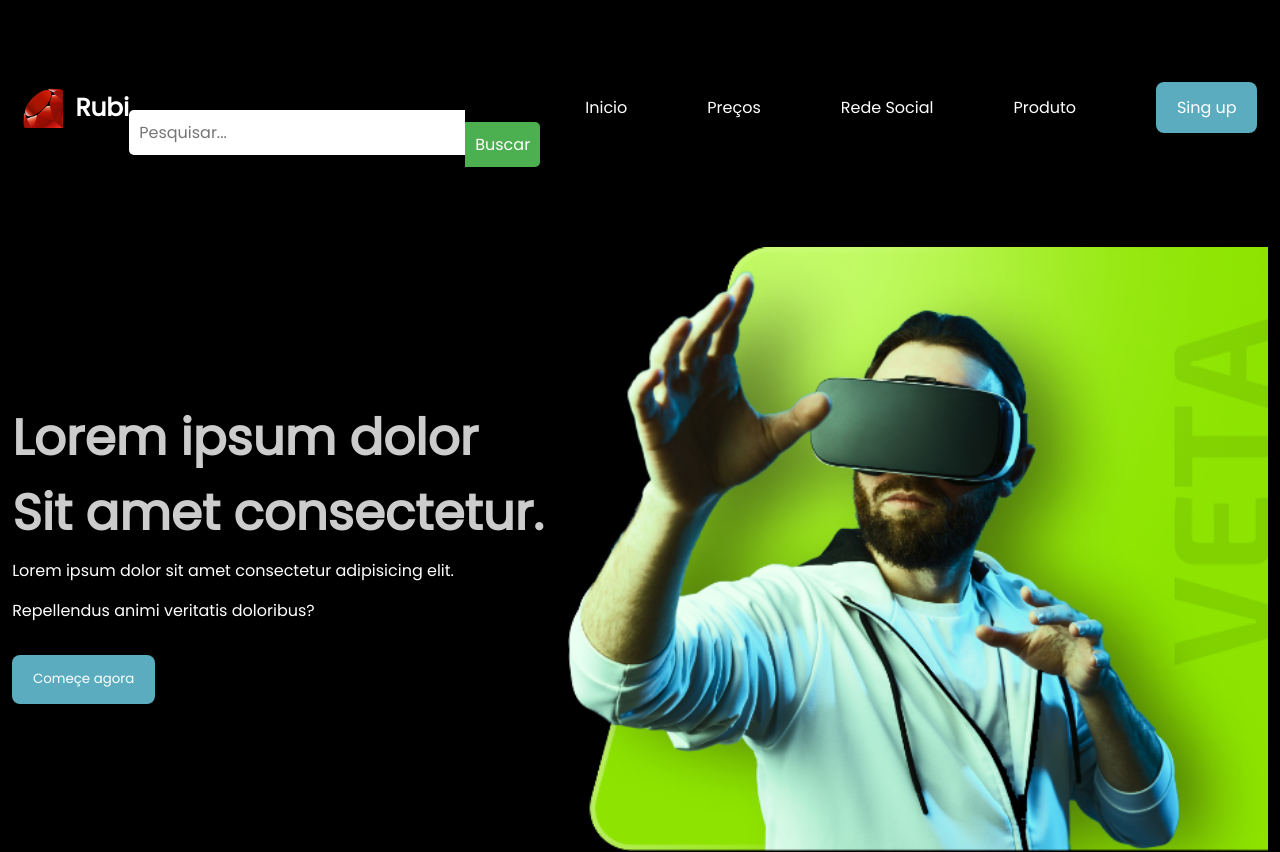
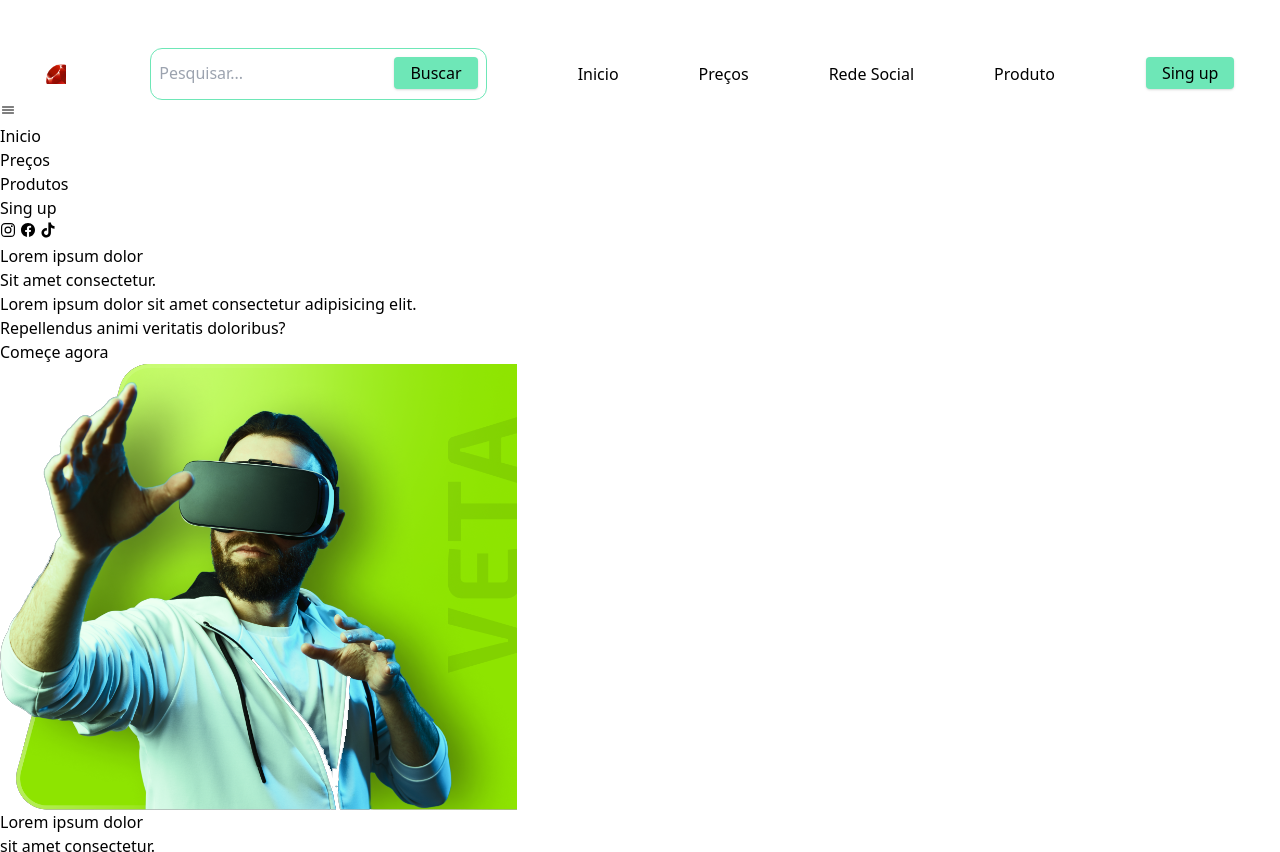
Before and after one commit to PauloHNSantos/landinpage-estudo, a plain HTML site: page index.html in a window 1280 px wide. Shown: the top 852 px of the page. Drawn offline with nearby package versions, Linux system fonts and the light colour scheme; a web font is replaced by a local one.

Commit message:
Add files via upload

```diff
--- a/index.html
+++ b/index.html
@@ -4,33 +4,43 @@
     <meta charset="UTF-8">
     <meta http-equiv="X-UA-Compatible" content="IE=edge">
     <meta name="viewport" content="width=device-width, initial-scale=1.0">
-
-    <link rel="stylesheet" href="./style.css">
+    <link href="https://unpkg.com/tailwindcss@^2/dist/tailwind.min.css" rel="stylesheet">
+    <link rel="stylesheet" href="./stylet.css">
     <title>Rubi</title>
 </head>
 <body>
     <main>
         <!--logo-->
-        <header class="containerCabeçario">
-         <div class="logo">
-            <img src="./editadas_img/logo_rubi.png" alt="logo">
-            <h1>Rubi</h1>
-            <!--topo-->
+        <header class="flex justify-around items-center mt-12 w-full">
+            <div class="flex items-center max-h-14">
+                <div class="w-5 h-auto">
+                  <img src="./editadas_img/logo_rubi.png" alt="logo">
+                </div>
 
-            <div class="search-container">
-                <input type="text" placeholder="Pesquisar...">
-                <button id="search-button">Buscar</button>
-              </div>
+                <h1 class="text-2xl text-white ml-1.5">Rubi</h1>
+                <!--topo-->
 
+                <div class="border border-green-300 rounded-xl flex items-center ml-7">
+                    <div class="p-2">
+                        <input type="text" placeholder="Pesquisar..." class="bg-transparent text-white">
 
-         </div>
-            <ul>
-                <li><a href="#">Inicio</a></li>
-                <li><a href="#">Preços</a></li>
-                <li><a href="#">Rede Social</a></li>
-                <li><a href="#">Produto</a></li>
-                <li><a href="#" class="btn">Sing up</a></li>
+                            <button class=" bg-green-300 hover:bg-green-600 hover:text-white px-4 py-1 mt-0 mb-0.5  rounded shadow ">
+                                <a href="" id="search-btn">Buscar</a>
+                            </button>
+                    </div>
+                </div>
+            </div>
+
+            <ul class="flex list-none gap-20">
+                <li class=" hover:text-green-300"><a href="#">Inicio</a></li>
+                <li class=" hover:text-green-300"><a href="#">Preços</a></li>
+                <li class=" hover:text-green-300"><a href="#">Rede Social</a></li>
+                <li class=" hover:text-green-300"><a href="#">Produto</a></li>
+
             </ul>
+            <button class="bg-green-300 hover:bg-green-600 hover:text-white px-4 py-1 mt-0 mb-0.5  rounded shadow ">
+                <a href=""> Sing up</a>
+            </button>
         </header>
         <aside>
             <!-- Menu responsivo-->
```
